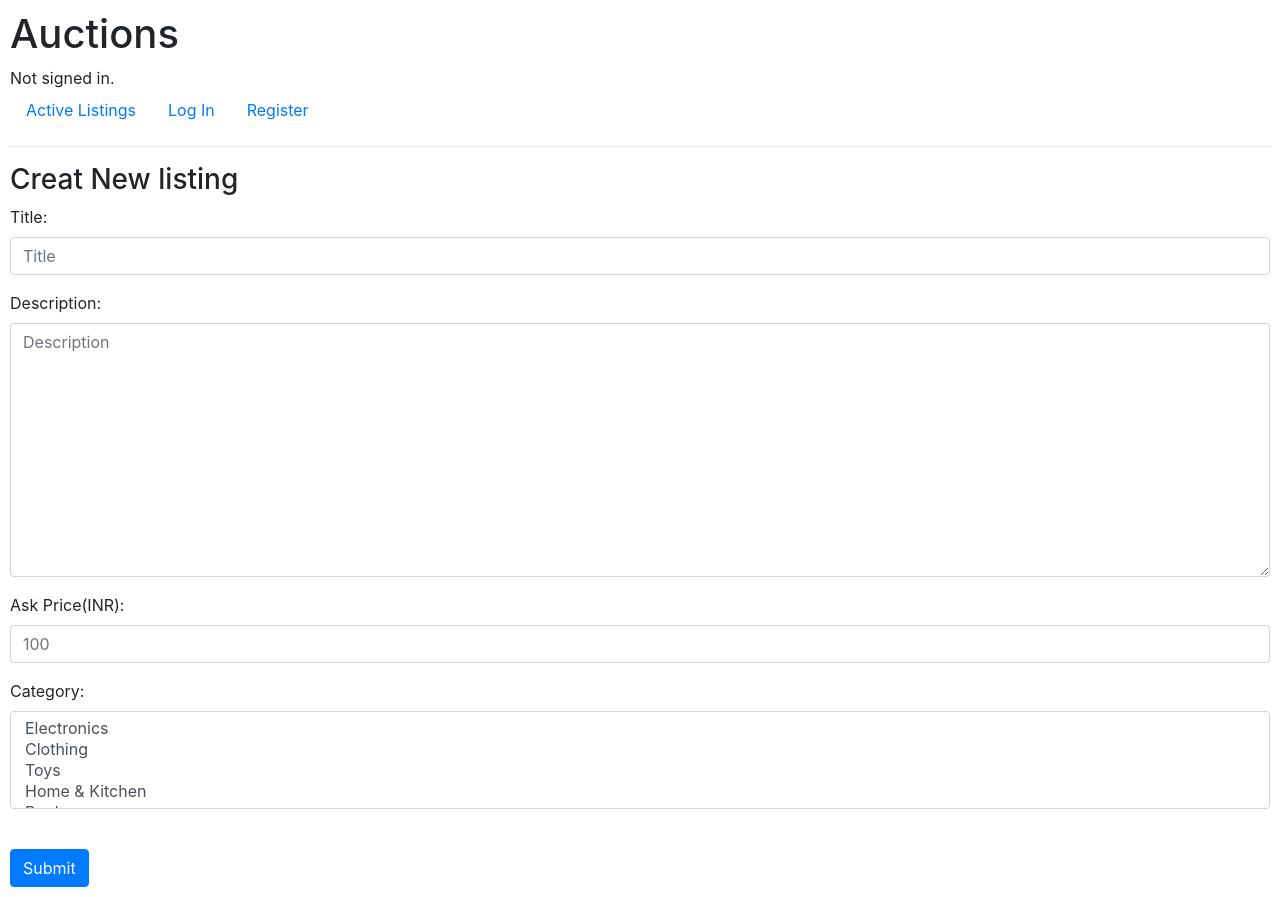
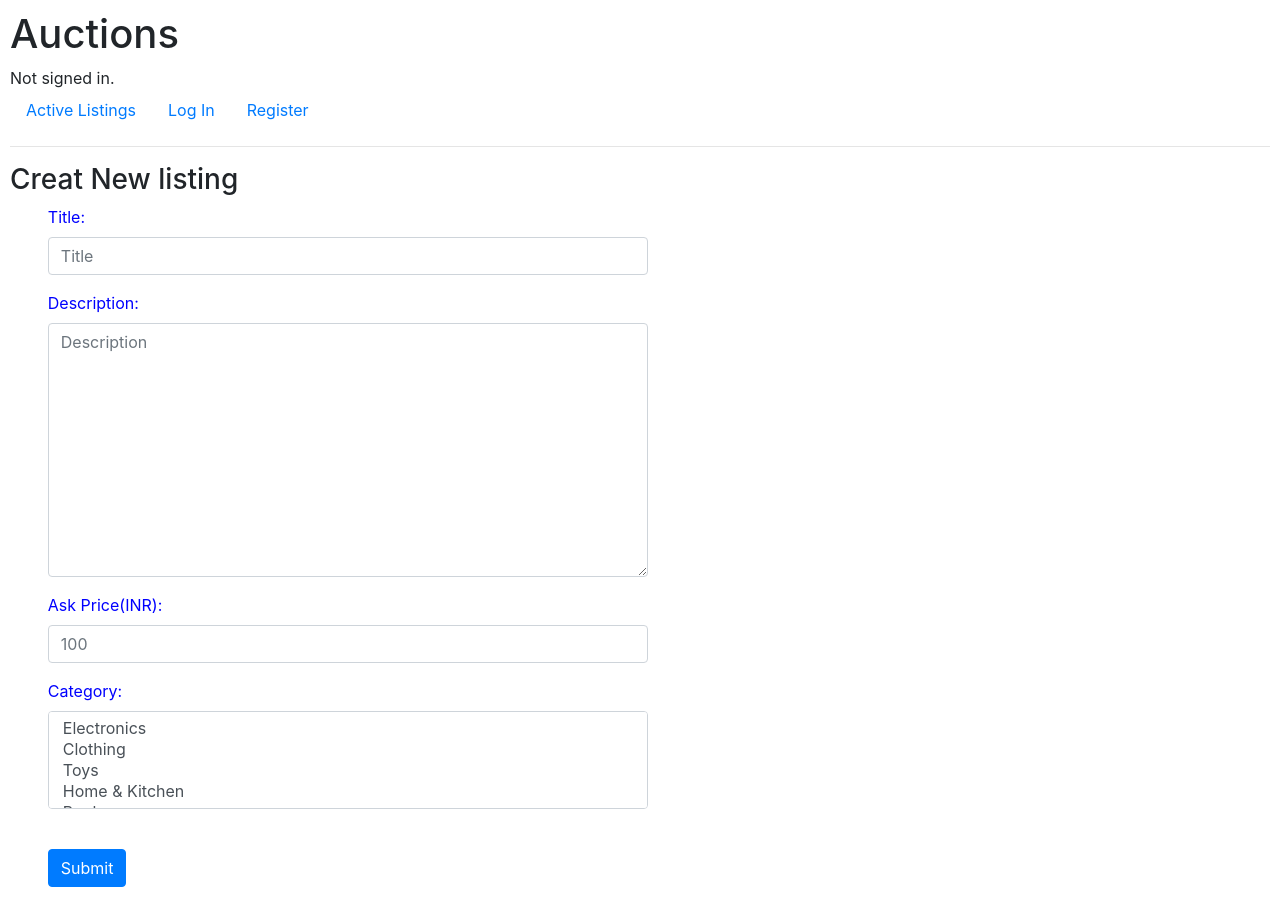
Before and after one commit to Krishnakant-Pal/E-Auction, a Django app: template auctions/templates/auctions/create_listing.html in a window 1280 px wide. Run offline with Django 3.2, Linux system fonts and the light colour scheme; the template is opened without the code that fills it: values that come from a table or form of the project are taken from there, others are empty; some libraries are stand-ins or nearby versions.

```diff
--- a/auctions/static/auctions/styles.css
+++ b/auctions/static/auctions/styles.css
@@ -1,3 +1,21 @@
 body {
     padding: 10px;
 }
+
+.form-group-1 {
+    color: blue;
+    width: 600px;
+    display: flex;
+    flex-direction: column;
+    align-items: right;
+
+    margin-right: 50px;
+    margin-left: 3%;
+
+}
+
+
+/* .form-group label {
+    width: 100px;
+    text-align: left;
+} */
```
